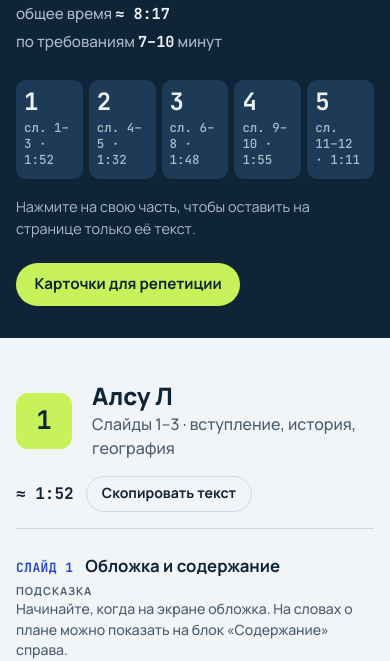
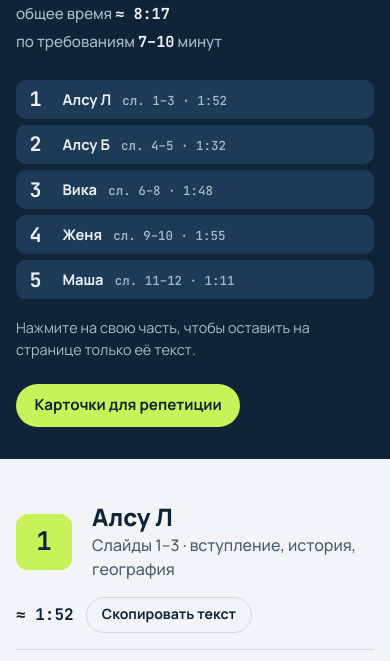
Before and after one commit to lashatop11-rgb/cofix-zashchita, a plain HTML site: page index.html in a window 390 px wide. Shown: the part 188-849 px from the top of the page. Drawn offline with Linux system fonts and the light colour scheme.

Commit message:
Stack speaker parts as a list on phone screens
Co-Authored-By: Claude Opus 5.5 <noreply@anthropic.com>

```diff
--- a/index.html
+++ b/index.html
@@ -102,8 +102,10 @@ mark{color:inherit;padding:0 .08em;-webkit-box-decoration-break:clone;box-decora
   .text p{font-size:1.1rem}
 }
 @media (max-width:640px){
-  .seg{flex-grow:1 !important;flex-direction:column;gap:.35rem;padding:.65rem .5rem}
-  .seg-name{display:none}
+  .relay{flex-direction:column}
+  .seg{flex-grow:1 !important;align-items:center;gap:.75rem;padding:.6rem .85rem}
+  .seg-num{flex:none;width:1.3rem;font-size:1.25rem}
+  .seg-body{flex-direction:row;flex-wrap:wrap;align-items:baseline;gap:.1rem .7rem}
 }
 
 /* Вопросы */
```
